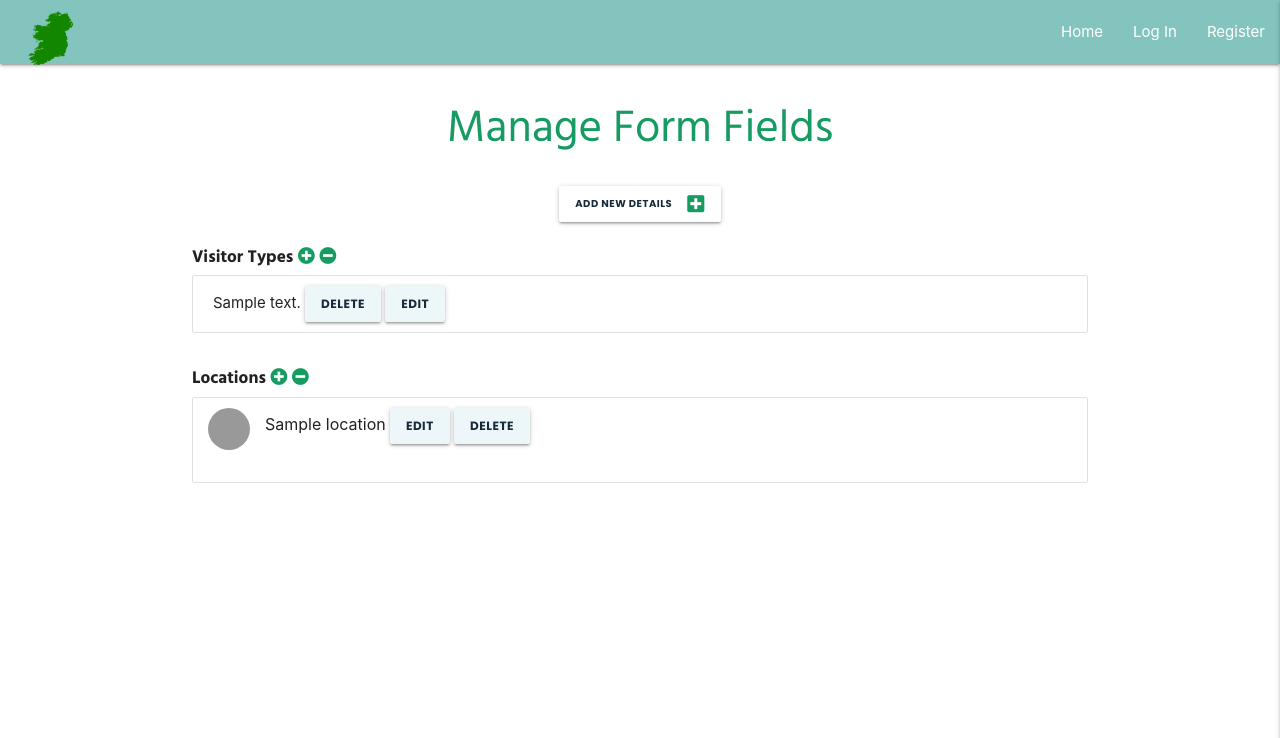
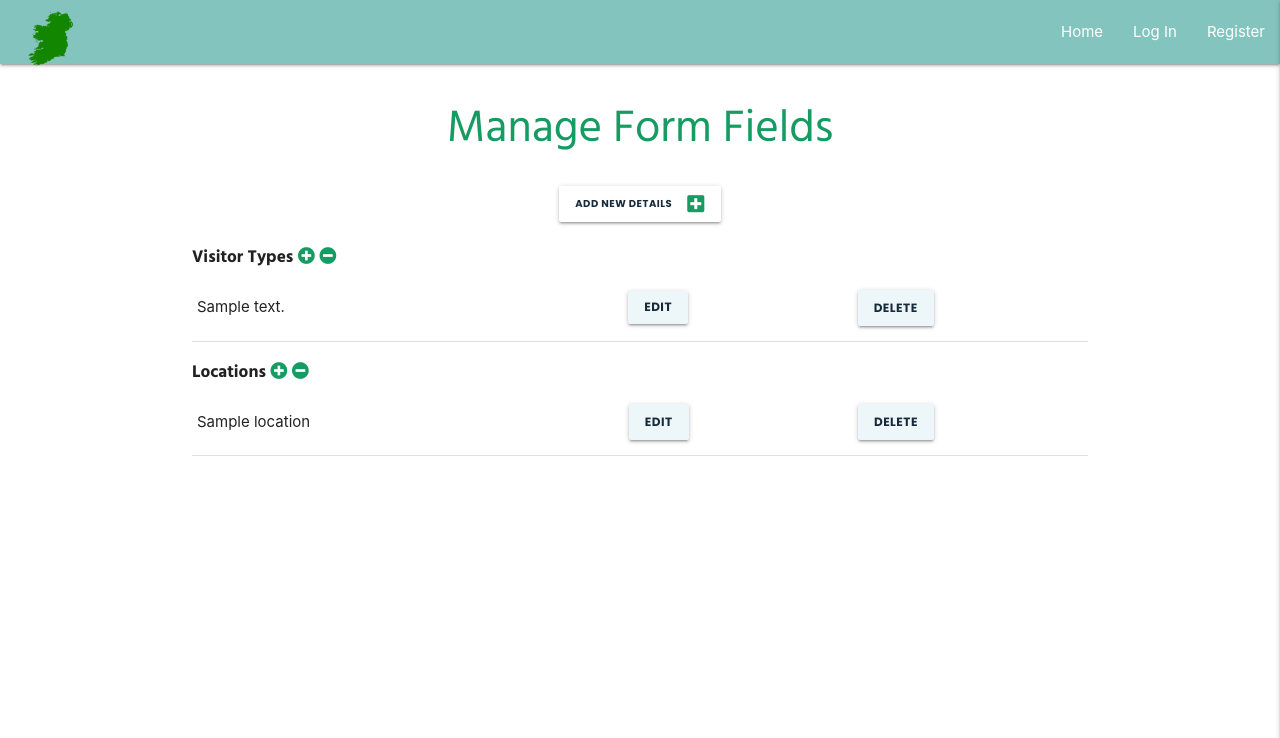
Before and after one commit to LisaHackett97/HiddenIrishTravels, a Flask app: page /get_fields in a window 1280 px wide. Shown: the top 738 px of the page. Run offline with Flask 2, Linux system fonts and the light colour scheme; a database or web service that is not in the repository returns one stand-in record (values such as "Sample title"); some libraries are stand-ins or nearby versions.

Commit message:
Change mg form details layout to table

```diff
--- a/static/css/style.css
+++ b/static/css/style.css
@@ -48,6 +48,18 @@ p{
   font-size: 14px;
 }
 
+td {
+  width: 50vw;
+}
+
+
+.field-type{
+  width: 50vw;
+}
+
+.field-option{
+  width:25vw ;
+}
 footer, .nav-wrapper {
     background-color: #83C5BE;
     color: #172A3A;
--- a/templates/manage_form_details.html
+++ b/templates/manage_form_details.html
@@ -2,8 +2,6 @@
 {% block content %}
 
 <h1 class="center-align">Manage Form Fields</h1>
-
-
 <div class="row">
   <div class="col s12 center-align">
     <a href="{{ url_for('add_field_details') }}" class="btn page-btn">
@@ -12,7 +10,7 @@
   </div>
 </div>
 <!-- section to display current visitor types -->
-<section>
+
 <div class="row">
     <!--
       header for visitor type with plus minus icon to open/close the collection
@@ -24,13 +22,17 @@
         <i class="fas fa-minus-circle"></i>
       </span>
     </h6>
-    <ul class="collection" id="visitor-collection">
+
+
+<!-- layout of data change to table. More even layout then the materialize collections -->
+<table id="visitor-collection">
+  <tbody class>
     {% for visitor in visitor_type %}
-      <li class="collection-item">
-        <i class="material-icons circle"></i>
-        <span class="title">{{ visitor.visitor_type }}</span>
-        <!-- Modal Trigger To ask User to confirm before deletion happens-->
-        <a class="btn modal-trigger" href="#modal2">Delete</a>
+    <tr>
+      <td class="field-type">{{ visitor.visitor_type }}</td>
+      <td class="field-option"><a href="{{ url_for('edit_visitor_type', visitor_id=visitor._id) }}" class="btn-small">Edit</a></td>
+      <td class="field-option"><a class="btn modal-trigger" href="#modal2">Delete</a></td>
+    </tr>
     <!-- Modal Structure -->
     <div id="modal2" class="modal">
       <div class="modal-content">
@@ -39,19 +41,11 @@
           Deletion</a>
       </div>
     </div>
+    {% endfor %}
+  </tbody>
+</table>
 
-        <a href="{{ url_for('edit_visitor_type', visitor_id=visitor._id) }}" class="btn">Edit</a>
-
-
-        {% endfor %}
-    </ul>
 </div>
-
-  <!-- </div> -->
-</section>
-
-<!-- section to display current locations -->
-<section>
 <div class="row">
 <!--
       header for location with plus minus icon to open/close the collection
@@ -62,14 +56,15 @@
     <i class="fas fa-minus-circle"></i>
   </span>
 </h6>
-    <ul class="collection" id="location-collection">
+<!-- layout of data change to table. More even layout then the materialize collections -->
+<table id="location-collection">
+  <tbody>
     {% for location in locations %}
-      <li class="collection-item avatar">
-        <i class="material-icons circle"></i>
-        <span class="title">{{ location.location_name }}</span>
-        <a href="{{ url_for('edit_location', location_id=location._id) }}" class="btn">Edit</a>
-        <!-- Modal Trigger To ask User to confirm before deletion happens-->
-        <a class="btn modal-trigger" href="#modal3">Delete</a>
+    <tr>
+      <td class="field-type">{{ location.location_name }}</td>
+      <td class="field-option"> <a href="{{ url_for('edit_location', location_id=location._id) }}" class="btn">Edit</a></td>
+      <td class="field-option"><a class="btn modal-trigger" href="#modal3">Delete</a></td>
+    </tr>
     <!-- Modal Structure -->
     <div id="modal3" class="modal">
       <div class="modal-content">
@@ -78,11 +73,9 @@
           Deletion</a>
       </div>
     </div>
-
-      </li>
     {% endfor %}
-    </ul>
+  </tbody>
+</table>
 </div>
-</section>
 
 {% endblock %}
```
Lines whose indentation alone changed are shown as unchanged.
